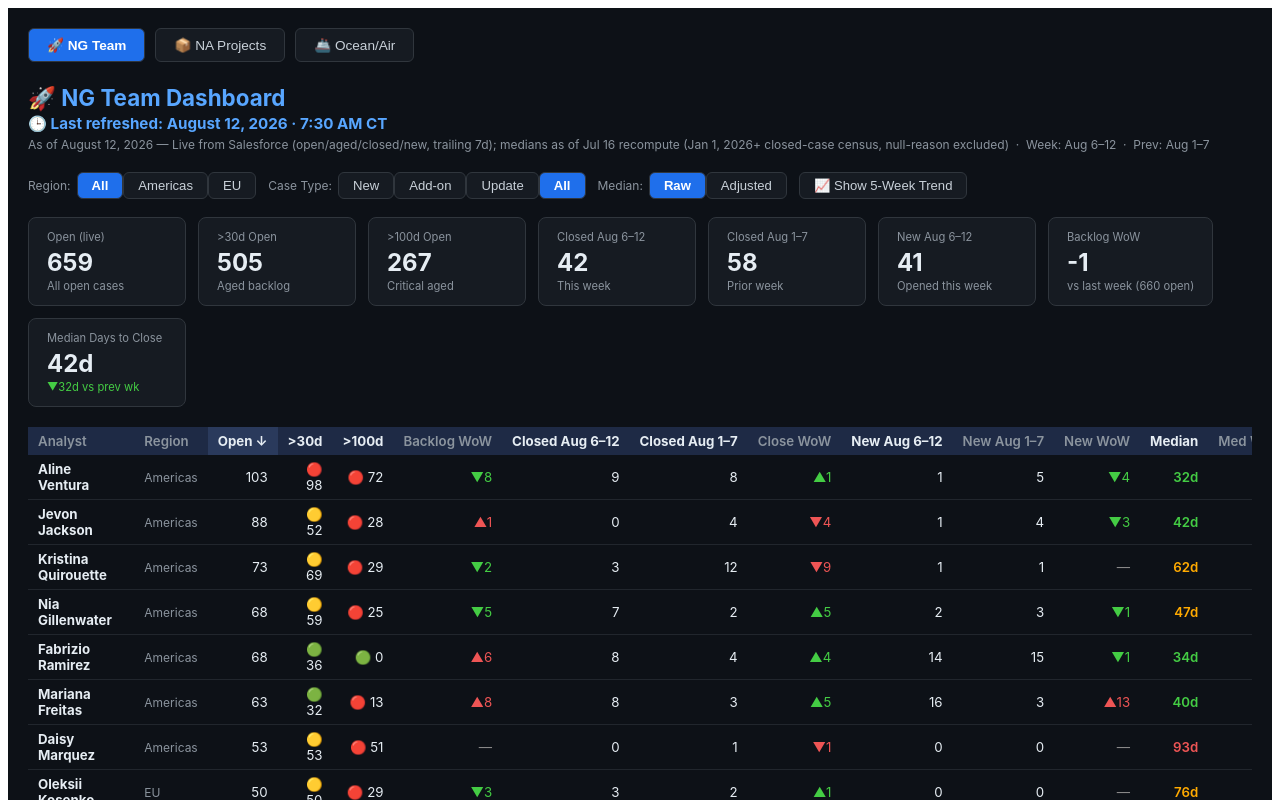
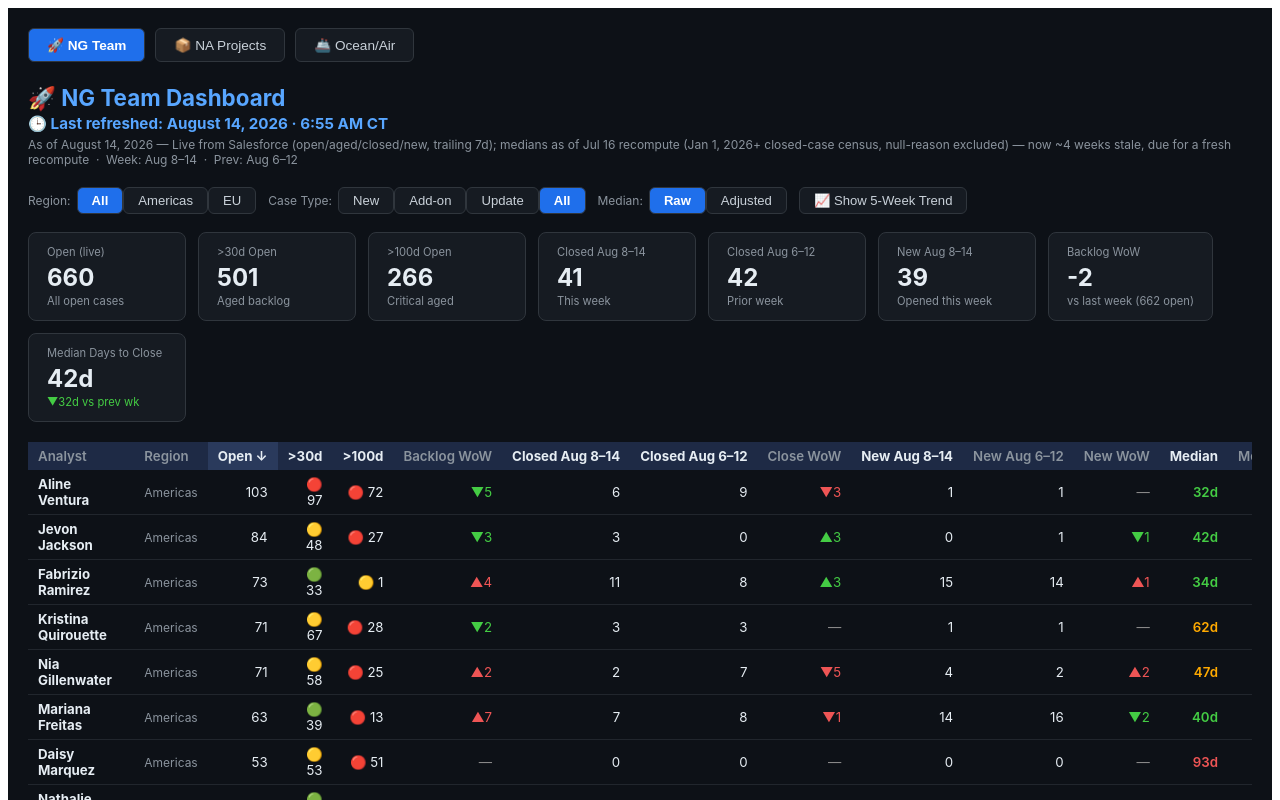
Before and after one commit to The-Vickerman/ng-dashboard, a React (Vite) app: page / in a window 1280 px wide. Shown: the top 800 px of the page. Built offline with nearby package versions, Linux system fonts and the light colour scheme; the HTML template or start-up script is replaced by a standard one.

Commit message:
Refresh NG dashboard: live open/aged/closed/new for trailing week Aug 8-14 2026

```diff
--- a/src/NGTeam.jsx
+++ b/src/NGTeam.jsx
@@ -1,9 +1,9 @@
 import { useState, useMemo } from "react";
 
-const LAST_REFRESHED = "August 12, 2026 · 7:30 AM CT";
-const AS_OF     = "August 12, 2026 — Live from Salesforce (open/aged/closed/new, trailing 7d); medians as of Jul 16 recompute (Jan 1, 2026+ closed-case census, null-reason excluded)";
-const THIS_WEEK = "Aug 6–12";
-const PREV_WEEK = "Aug 1–7";
+const LAST_REFRESHED = "August 14, 2026 · 6:55 AM CT";
+const AS_OF     = "August 14, 2026 — Live from Salesforce (open/aged/closed/new, trailing 7d); medians as of Jul 16 recompute (Jan 1, 2026+ closed-case census, null-reason excluded) — now ~4 weeks stale, due for a fresh recompute";
+const THIS_WEEK = "Aug 8–14";
+const PREV_WEEK = "Aug 6–12";
 
 const WEEK_LABELS = ["Jun 9–15", "Jun 16–22", "Jun 23–29", "Jun 30–Jul 6", "Jul 16 (recompute)"];
 
@@ -15,80 +15,80 @@ const TEAM_MEDIAN_TREND_ADJ = [34, 43, 47, 48, 31];
 
 const TEAM = [
   { name:"Aline Ventura", region:"Americas",
-    open:{new:31,addon:55,update:15,all:103}, a30:{new:30,addon:55,update:12,all:98},
-    a100:{new:24,addon:48,update:0,all:72}, cl7:{new:1,addon:1,update:4,all:9},
-    cp7:{new:1,addon:0,update:5,all:8}, n7:{new:0,addon:0,update:1,all:1},
-    np7:{new:1,addon:0,update:3,all:5}, openp7:111,
+    open:{new:31,addon:55,update:15,all:103}, a30:{new:30,addon:55,update:11,all:97},
+    a100:{new:24,addon:48,update:0,all:72}, cl7:{new:0,addon:0,update:4,all:6},
+    cp7:{new:1,addon:1,update:4,all:9}, n7:{new:0,addon:0,update:1,all:1},
+    np7:{new:0,addon:0,update:1,all:1}, openp7:108,
     median:{new:76,addon:62,update:22,all:32}, medianAdj:{new:40,addon:34,update:22,all:27},
     medianTrend:[32,32,32,32,32] },
   { name:"Daisy Marquez", region:"Americas",
     open:{new:15,addon:8,update:21,all:53}, a30:{new:15,addon:8,update:21,all:53},
     a100:{new:14,addon:8,update:21,all:51}, cl7:{new:0,addon:0,update:0,all:0},
-    cp7:{new:0,addon:0,update:1,all:1}, n7:{new:0,addon:0,update:0,all:0},
+    cp7:{new:0,addon:0,update:0,all:0}, n7:{new:0,addon:0,update:0,all:0},
     np7:{new:0,addon:0,update:0,all:0}, openp7:53,
     median:{new:93,addon:52,update:179,all:93}, medianAdj:{new:46,addon:52,update:179,all:52},
     medianTrend:[93,93,93,93,93] },
   { name:"Jevon Jackson", region:"Americas",
-    open:{new:42,addon:30,update:12,all:88}, a30:{new:18,addon:19,update:12,all:52},
-    a100:{new:13,addon:5,update:7,all:28}, cl7:{new:0,addon:0,update:0,all:0},
-    cp7:{new:2,addon:0,update:2,all:4}, n7:{new:0,addon:0,update:0,all:1},
-    np7:{new:1,addon:2,update:0,all:4}, openp7:87,
+    open:{new:39,addon:30,update:11,all:84}, a30:{new:15,addon:19,update:11,all:48},
+    a100:{new:11,addon:5,update:8,all:27}, cl7:{new:2,addon:0,update:1,all:3},
+    cp7:{new:0,addon:0,update:0,all:0}, n7:{new:0,addon:0,update:0,all:0},
+    np7:{new:0,addon:0,update:0,all:1}, openp7:87,
     median:{new:43,addon:48,update:41,all:42}, medianAdj:{new:28,addon:33,update:29,all:29},
     medianTrend:[42,42,42,42,42] },
   { name:"Kristen Whitman", region:"Americas",
     open:{new:3,addon:2,update:3,all:8}, a30:{new:3,addon:2,update:2,all:7},
     a100:{new:1,addon:1,update:1,all:3}, cl7:{new:0,addon:1,update:0,all:1},
-    cp7:{new:0,addon:0,update:0,all:0}, n7:{new:0,addon:0,update:0,all:0},
+    cp7:{new:0,addon:1,update:0,all:1}, n7:{new:0,addon:0,update:0,all:0},
     np7:{new:0,addon:0,update:0,all:0}, openp7:9,
     median:{new:42,addon:45,update:17,all:42}, medianAdj:{new:28,addon:45,update:17,all:28},
     medianTrend:[42,42,42,42,42] },
   { name:"Kristina Quirouette", region:"Americas",
-    open:{new:37,addon:8,update:4,all:73}, a30:{new:37,addon:8,update:4,all:69},
-    a100:{new:15,addon:3,update:1,all:29}, cl7:{new:0,addon:0,update:2,all:3},
-    cp7:{new:6,addon:2,update:3,all:12}, n7:{new:0,addon:0,update:0,all:1},
-    np7:{new:0,addon:0,update:0,all:1}, openp7:75,
+    open:{new:36,addon:6,update:4,all:71}, a30:{new:36,addon:6,update:4,all:67},
+    a100:{new:14,addon:3,update:1,all:28}, cl7:{new:1,addon:0,update:2,all:3},
+    cp7:{new:0,addon:0,update:2,all:3}, n7:{new:0,addon:0,update:0,all:1},
+    np7:{new:0,addon:0,update:0,all:1}, openp7:73,
     median:{new:63,addon:58,update:50,all:62}, medianAdj:{new:63,addon:28,update:50,all:56},
     medianTrend:[62,62,62,62,62] },
   { name:"Mariana Freitas", region:"Americas",
-    open:{new:16,addon:16,update:26,all:63}, a30:{new:14,addon:7,update:6,all:32},
-    a100:{new:3,addon:3,update:2,all:13}, cl7:{new:1,addon:1,update:6,all:8},
-    cp7:{new:1,addon:1,update:1,all:3}, n7:{new:0,addon:4,update:12,all:16},
-    np7:{new:0,addon:0,update:3,all:3}, openp7:55,
+    open:{new:17,addon:16,update:25,all:63}, a30:{new:16,addon:10,update:8,all:39},
+    a100:{new:3,addon:3,update:2,all:13}, cl7:{new:0,addon:2,update:5,all:7},
+    cp7:{new:1,addon:1,update:6,all:8}, n7:{new:0,addon:3,update:11,all:14},
+    np7:{new:0,addon:4,update:12,all:16}, openp7:56,
     median:{new:50,addon:44,update:32,all:40}, medianAdj:{new:34,addon:35,update:31,all:34},
     medianTrend:[40,40,40,40,40] },
   { name:"Nia Gillenwater", region:"Americas",
-    open:{new:13,addon:29,update:23,all:68}, a30:{new:12,addon:28,update:18,all:59},
-    a100:{new:7,addon:10,update:7,all:25}, cl7:{new:0,addon:2,update:4,all:7},
-    cp7:{new:0,addon:0,update:1,all:2}, n7:{new:0,addon:0,update:1,all:2},
-    np7:{new:0,addon:0,update:1,all:3}, openp7:73,
+    open:{new:13,addon:30,update:25,all:71}, a30:{new:12,addon:28,update:17,all:58},
+    a100:{new:7,addon:10,update:7,all:25}, cl7:{new:0,addon:1,update:1,all:2},
+    cp7:{new:0,addon:2,update:4,all:7}, n7:{new:0,addon:1,update:2,all:4},
+    np7:{new:0,addon:0,update:1,all:2}, openp7:69,
     median:{new:84,addon:61,update:26,all:47}, medianAdj:{new:80,addon:43,update:24,all:28},
     medianTrend:[47,47,47,47,47] },
   { name:"Fabrizio Ramirez", region:"Americas",
-    open:{new:7,addon:9,update:45,all:68}, a30:{new:4,addon:6,update:19,all:36},
-    a100:{new:0,addon:0,update:0,all:0}, cl7:{new:3,addon:3,update:2,all:8},
-    cp7:{new:0,addon:1,update:3,all:4}, n7:{new:0,addon:1,update:13,all:14},
-    np7:{new:0,addon:2,update:13,all:15}, openp7:62,
+    open:{new:7,addon:11,update:48,all:73}, a30:{new:4,addon:5,update:17,all:33},
+    a100:{new:0,addon:0,update:1,all:1}, cl7:{new:2,addon:4,update:5,all:11},
+    cp7:{new:3,addon:3,update:2,all:8}, n7:{new:0,addon:2,update:13,all:15},
+    np7:{new:0,addon:1,update:13,all:14}, openp7:69,
     median:{new:35,addon:0,update:31,all:34}, medianAdj:{new:15,addon:0,update:28,all:28},
     medianTrend:[34,34,34,34,34] },
   { name:"Nathalie Lesmes", region:"EU",
-    open:{new:11,addon:16,update:2,all:49}, a30:{new:9,addon:11,update:2,all:25},
-    a100:{new:4,addon:1,update:0,all:5}, cl7:{new:1,addon:0,update:0,all:1},
-    cp7:{new:3,addon:8,update:1,all:21}, n7:{new:0,addon:0,update:0,all:0},
-    np7:{new:0,addon:3,update:0,all:19}, openp7:50,
+    open:{new:11,addon:16,update:2,all:49}, a30:{new:10,addon:11,update:2,all:26},
+    a100:{new:4,addon:1,update:0,all:5}, cl7:{new:0,addon:0,update:0,all:0},
+    cp7:{new:1,addon:0,update:0,all:1}, n7:{new:0,addon:0,update:0,all:0},
+    np7:{new:0,addon:0,update:0,all:0}, openp7:49,
     median:{new:45,addon:56,update:39,all:42}, medianAdj:{new:32,addon:52,update:15,all:33},
     medianTrend:[42,42,42,42,42] },
   { name:"Oleksii Kosenko", region:"EU",
-    open:{new:11,addon:18,update:16,all:50}, a30:{new:11,addon:18,update:16,all:50},
-    a100:{new:9,addon:2,update:15,all:29}, cl7:{new:0,addon:2,update:0,all:3},
-    cp7:{new:0,addon:2,update:0,all:2}, n7:{new:0,addon:0,update:0,all:0},
+    open:{new:11,addon:17,update:16,all:49}, a30:{new:11,addon:17,update:16,all:49},
+    a100:{new:9,addon:2,update:15,all:29}, cl7:{new:0,addon:3,update:0,all:6},
+    cp7:{new:0,addon:2,update:0,all:3}, n7:{new:0,addon:0,update:0,all:2},
     np7:{new:0,addon:0,update:0,all:0}, openp7:53,
     median:{new:160,addon:31,update:1,all:76}, medianAdj:{new:109,addon:30,update:1,all:60},
     medianTrend:[76,76,76,76,76] },
   { name:"Prathiba Seetharaman", region:"EU",
     open:{new:6,addon:11,update:1,all:36}, a30:{new:6,addon:11,update:1,all:24},
     a100:{new:4,addon:3,update:0,all:12}, cl7:{new:1,addon:1,update:0,all:2},
-    cp7:{new:0,addon:0,update:1,all:1}, n7:{new:0,addon:0,update:0,all:6},
-    np7:{new:0,addon:0,update:0,all:10}, openp7:32,
+    cp7:{new:1,addon:1,update:0,all:2}, n7:{new:0,addon:0,update:0,all:2},
+    np7:{new:0,addon:0,update:0,all:6}, openp7:36,
     median:{new:0,addon:99,update:0,all:99}, medianAdj:{new:0,addon:84,update:0,all:84},
     medianTrend:[99,99,99,99,99] },
 ];
```
